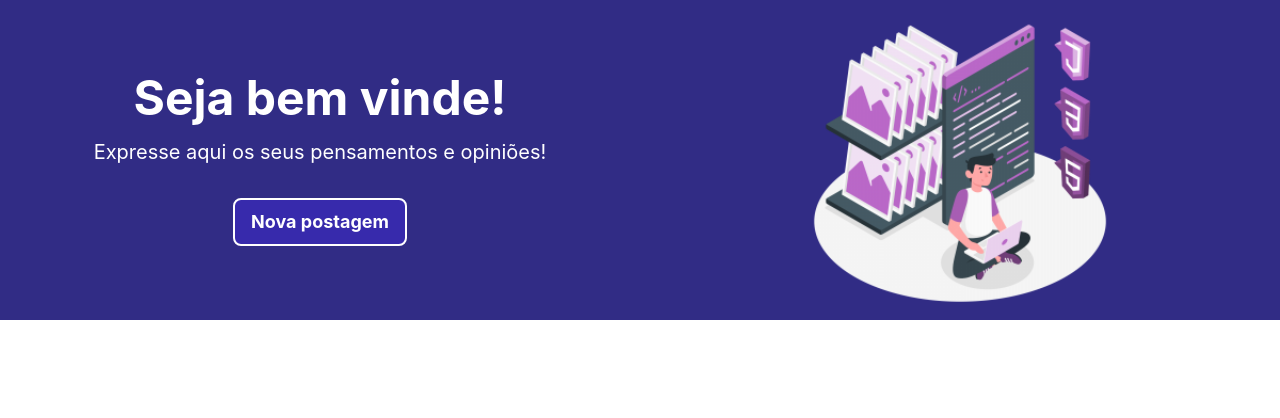
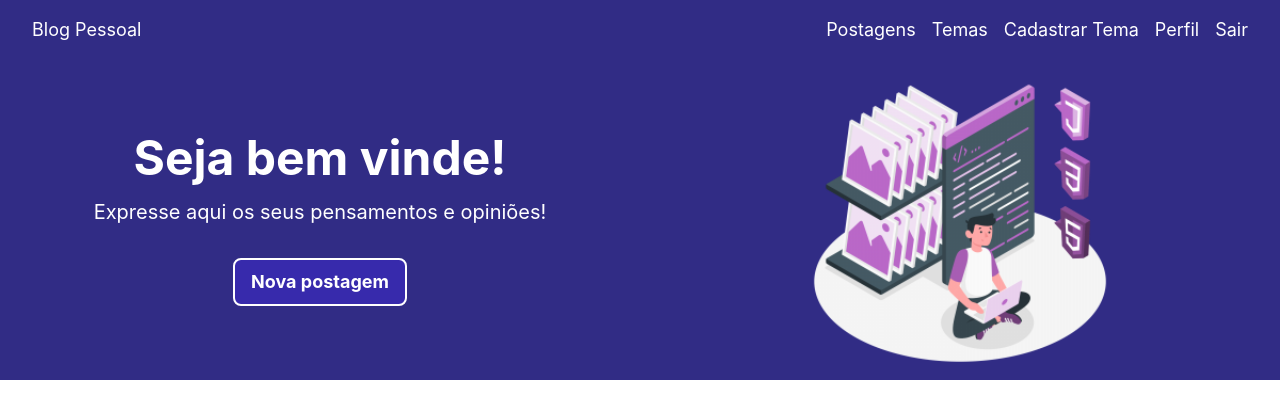
Before and after one commit to Shidoshi93/blog_pessoal_front, a React (Vite) app: page / in a window 1280 px wide. Shown: the top 418 px of the page. Built offline with nearby package versions, Linux system fonts and the light colour scheme.

Commit message:
feat: creates the navbar

```diff
--- a/src/App.jsx
+++ b/src/App.jsx
@@ -1,10 +1,12 @@
 import { useState } from 'react'
 import Home from './pages/home/Home.jsx'
+import NavBar from './components/navbar/NavBar.jsx'
 
 function App() {
 
   return (
     <>
+      <NavBar />
       <Home />
     </>
   )
--- /dev/null
+++ b/src/components/navbar/NavBar.jsx
@@ -0,0 +1,23 @@
+function NavBar() {
+  return (
+    <>
+        <nav className="w-full flex justify-center py-4 bg-indigo-900 text-white">
+            <div className="container flex justify-between text-lg mx-8">
+                Blog Pessoal
+
+                <div>
+                    <ul className="flex gap-4">
+                        <li className="cursor-pointer hover:underline">Postagens</li>
+                        <li className="cursor-pointer hover:underline">Temas</li>
+                        <li className="cursor-pointer hover:underline">Cadastrar Tema</li>
+                        <li className="cursor-pointer hover:underline">Perfil</li>
+                        <li className="cursor-pointer hover:underline">Sair</li>
+                    </ul>
+                </div>
+            </div>
+        </nav>
+    </>
+  );
+}
+
+export default NavBar;
```
